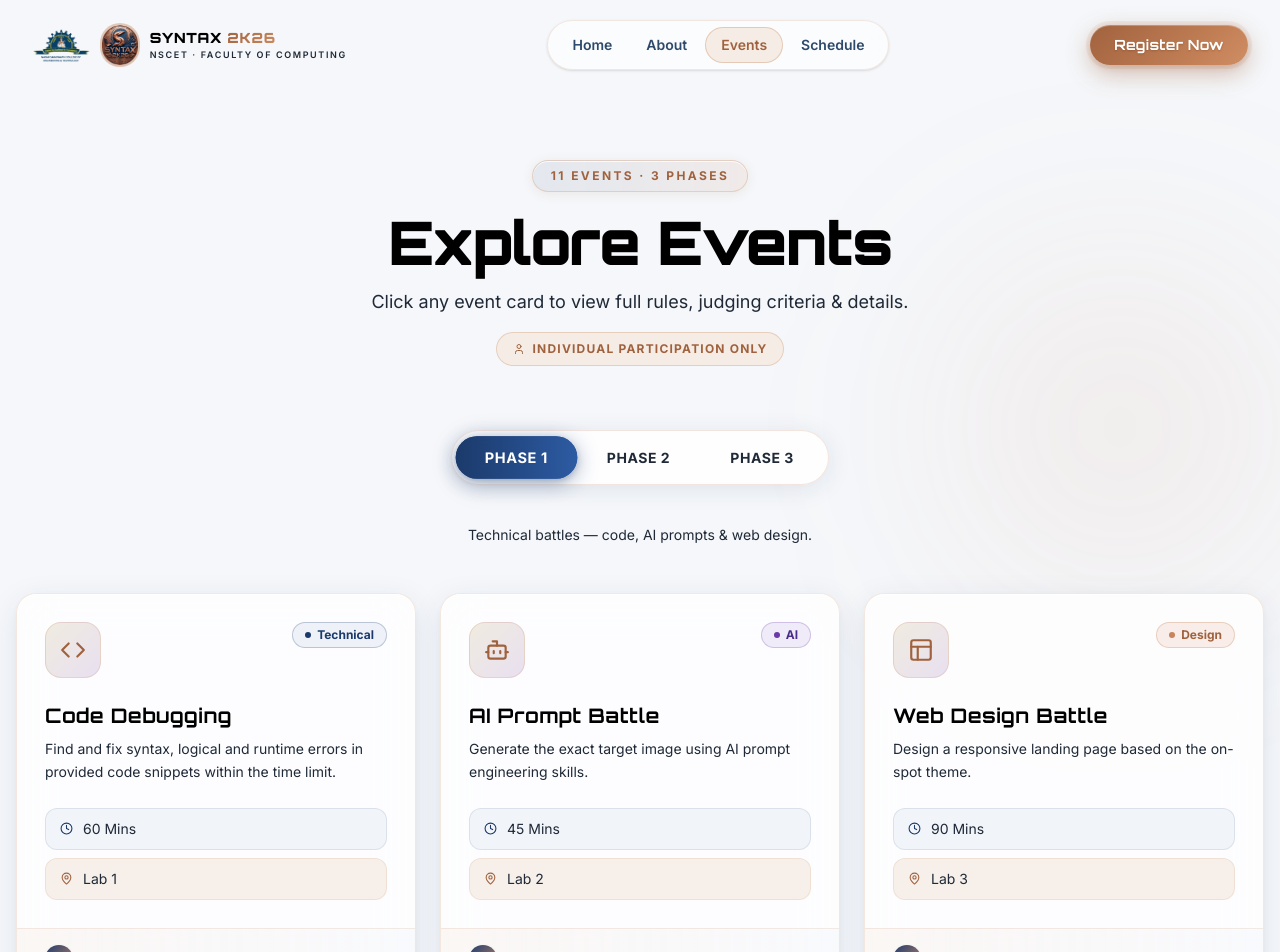
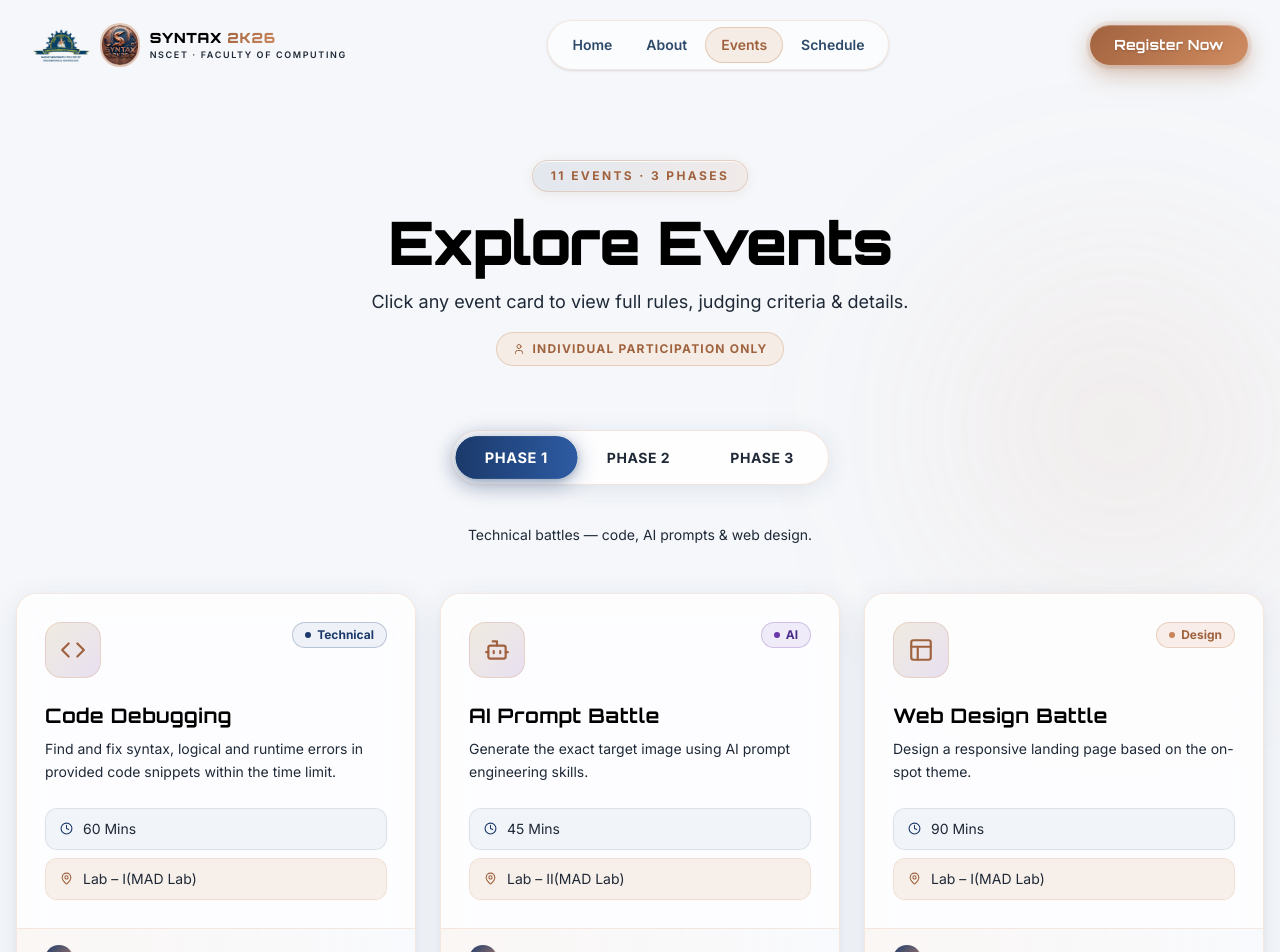
Before and after one commit to sakthisundar-16/nscet-symposium, a React app in the folder frontend/: page /events in a window 1280 px wide. Shown: the top 952 px of the page. Built offline with nearby package versions, Linux system fonts and the light colour scheme; the HTML template or start-up script is replaced by a standard one; a web font is replaced by a local one.

Commit message:
Frontend: Update event venues to correct labs and halls

```diff
--- a/frontend/src/pages/Events.tsx
+++ b/frontend/src/pages/Events.tsx
@@ -180,21 +180,21 @@ const eventDetails: Record<number, {
 ───────────────────────────────────────────────────────────────────────── */
 const mockEvents = {
   'PHASE 1': [
-    { id:1, name:'Code Debugging',    description:'Find and fix syntax, logical and runtime errors in provided code snippets within the time limit.',  duration:'60 Mins', venue:'Lab 1', icon:'Code',    coordinator:'Ms. Abirami Gayathiri', tag:'Technical' },
-    { id:2, name:'AI Prompt Battle',  description:'Generate the exact target image using AI prompt engineering skills.',          duration:'45 Mins', venue:'Lab 2', icon:'Bot',     coordinator:'Mr. Vinoth Kumar',      tag:'AI' },
-    { id:3, name:'Web Design Battle', description:'Design a responsive landing page based on the on-spot theme.',                 duration:'90 Mins', venue:'Lab 3', icon:'Layout', coordinator:'Ms. Bhavani',          tag:'Design' },
+    { id:1, name:'Code Debugging',    description:'Find and fix syntax, logical and runtime errors in provided code snippets within the time limit.',  duration:'60 Mins', venue:'Lab – I(MAD Lab)', icon:'Code',    coordinator:'Ms. Abirami Gayathiri', tag:'Technical' },
+    { id:2, name:'AI Prompt Battle',  description:'Generate the exact target image using AI prompt engineering skills.',          duration:'45 Mins', venue:'Lab – II(MAD Lab)', icon:'Bot',     coordinator:'Mr. Vinoth Kumar',      tag:'AI' },
+    { id:3, name:'Web Design Battle', description:'Design a responsive landing page based on the on-spot theme.',                 duration:'90 Mins', venue:'Lab – I(MAD Lab)', icon:'Layout', coordinator:'Ms. Bhavani',          tag:'Design' },
   ],
   'PHASE 2': [
     { id:4, name:'Paper Presentation',       description:'Present your research paper on emerging technologies.',          duration:'10 Mins', venue:'Seminar Hall', icon:'FileText',    coordinator:'Mr. Prathap',           tag:'Research' },
-    { id:5, name:'Logic Building Challenge', description:'Solve algorithmic puzzles and complex logic problems.',          duration:'60 Mins', venue:'Lab 1',       icon:'BrainCircuit', coordinator:'Ms. Abirami Gayathiri', tag:'Technical' },
-    { id:6, name:'SQL Query Challenge',      description:'Write complex SQL queries to solve real-world database tasks.',  duration:'60 Mins', venue:'Lab 2',       icon:'Database',     coordinator:'Ms. Bhavani',          tag:'Technical' },
+    { id:5, name:'Logic Building Challenge', description:'Solve algorithmic puzzles and complex logic problems.',          duration:'60 Mins', venue:'Lab – III(ML Lab)', icon:'BrainCircuit', coordinator:'Ms. Abirami Gayathiri', tag:'Technical' },
+    { id:6, name:'SQL Query Challenge',      description:'Write complex SQL queries to solve real-world database tasks.',  duration:'60 Mins', venue:'Lab – III(ML Lab)', icon:'Database',     coordinator:'Ms. Bhavani',          tag:'Technical' },
   ],
   'PHASE 3': [
-    { id:7,  name:'Connection',           description:'Connect images to identify the hidden technical term or concept.',                     duration:'45 Mins',  venue:'Auditorium',   icon:'LinkIcon', coordinator:'Mr. Vinoth Kumar',      tag:'Fun' },
-    { id:8,  name:'Logo Guessing',        description:'Identify tech company logos from partially revealed or modified images.',              duration:'30 Mins',  venue:'Seminar Hall', icon:'Image',    coordinator:'Mr. Prathap',           tag:'Fun' },
-    { id:9,  name:'Short Film',           description:"Showcase a pre-submitted short film on technology's impact on society.",              duration:'5 Mins',   venue:'Auditorium',   icon:'Video',    coordinator:'Ms. Abirami Gayathiri', tag:'Creative' },
-    { id:10, name:'Free Fire Tournament', description:'Solo duo e-Sports gaming tournament — best strategy and survival wins.',               duration:'120 Mins', venue:'Lab 3',        icon:'Gamepad2', coordinator:'Mr. Vinoth Kumar',      tag:'E-Sports' },
-    { id:11, name:'Meme Challenge',       description:'Create the funniest tech-related memes on the spot within the time limit.',           duration:'30 Mins',  venue:'Lab 2',        icon:'Smile',    coordinator:'Ms. Bhavani',          tag:'Creative' },
+    { id:7,  name:'Connection',           description:'Connect images to identify the hidden technical term or concept.',                     duration:'45 Mins',  venue:'CR-',   icon:'LinkIcon', coordinator:'Mr. Vinoth Kumar',      tag:'Fun' },
+    { id:8,  name:'Logo Guessing',        description:'Identify tech company logos from partially revealed or modified images.',              duration:'30 Mins',  venue:'CR-', icon:'Image',    coordinator:'Mr. Prathap',           tag:'Fun' },
+    { id:9,  name:'Short Film',           description:"Showcase a pre-submitted short film on technology's impact on society.",              duration:'5 Mins',   venue:'Seminar Hall',   icon:'Video',    coordinator:'Ms. Abirami Gayathiri', tag:'Creative' },
+    { id:10, name:'Free Fire Tournament', description:'Solo duo e-Sports gaming tournament — best strategy and survival wins.',               duration:'120 Mins', venue:'Lab – I(MAD Lab)', icon:'Gamepad2', coordinator:'Mr. Vinoth Kumar',      tag:'E-Sports' },
+    { id:11, name:'Meme Challenge',       description:'Create the funniest tech-related memes on the spot within the time limit.',           duration:'30 Mins',  venue:'CR-',        icon:'Smile',    coordinator:'Ms. Bhavani',          tag:'Creative' },
   ],
 };
 
```
